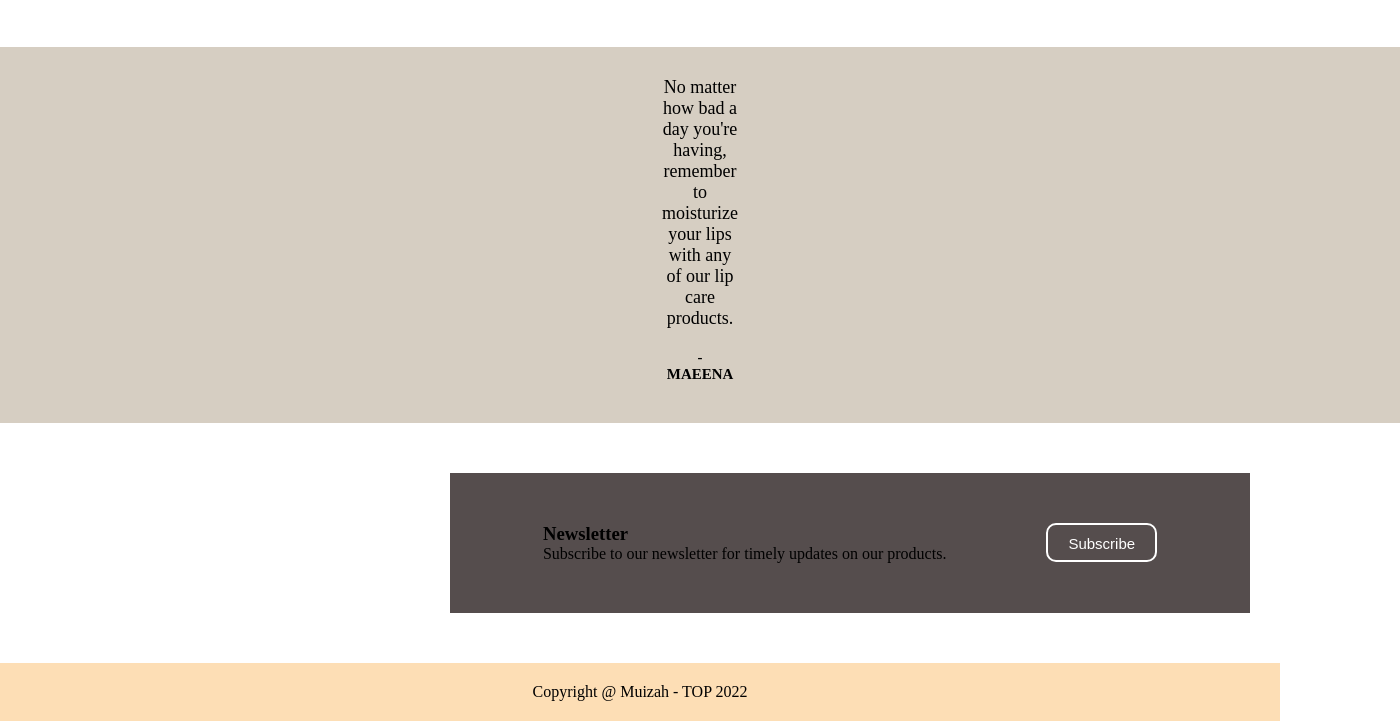
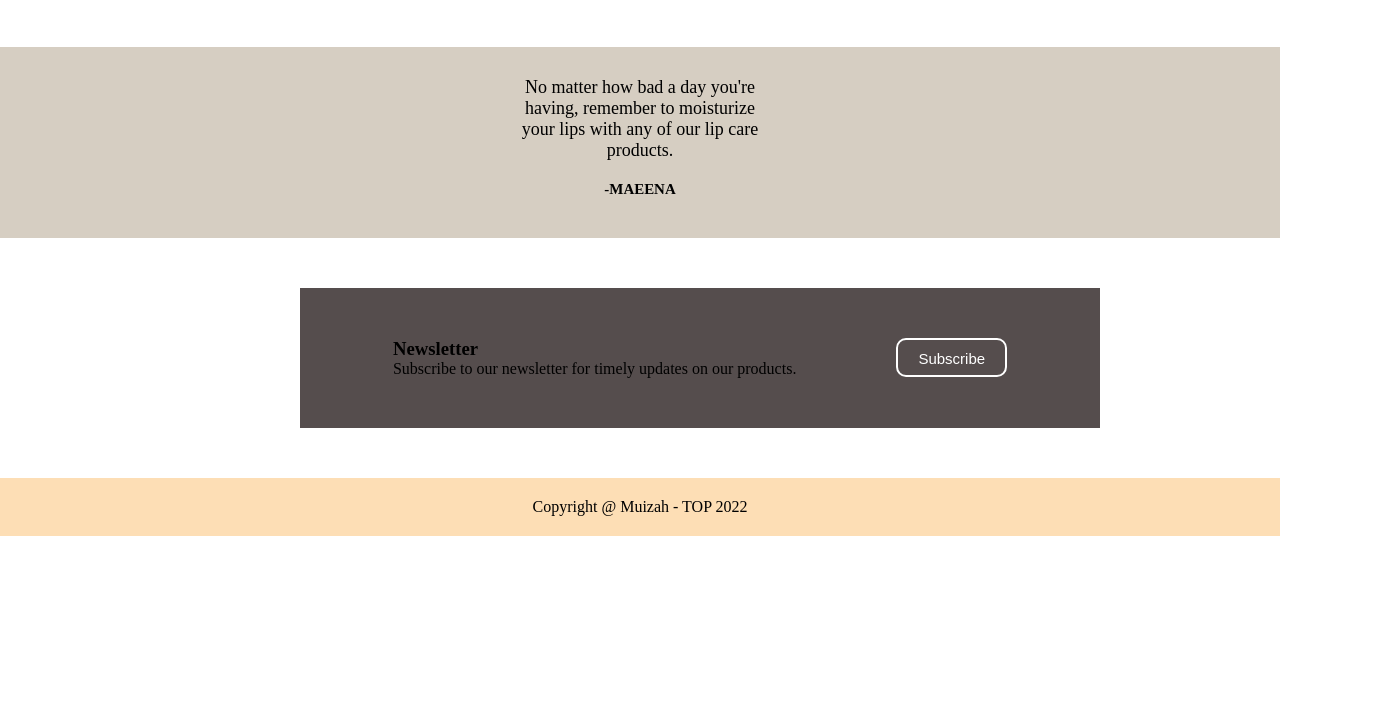
Before and after one commit to Muizah/The-Odin-Project---Landing-Page, a plain HTML site: page index.html in a window 1280 px wide. Shown: the part 618-1339 px from the top of the page, 1400 px wide, since content can reach past the window. After the commit the page ends 1154 px from the top, so only its background shows below. Drawn offline with Linux system fonts and the light colour scheme.

Commit message:
work on container centering

```diff
--- a/style.css
+++ b/style.css
@@ -72,11 +72,15 @@ a {
   flex-direction: column;
   background-color: #d6cec2;
   text-align: center;
-  padding: 30px 700px 30px 700px;
+  padding: 30px 500px 30px 500px;
   justify-content: center;
   font-size: large;
   align-items: center;
   gap: 10px;
+}
+
+.p_one {
+  width: 250px;
 }
 
 footer {
@@ -142,7 +146,7 @@ button a {
 
 .container4 {
   background-color: #ffffff;
-  padding: 50px 0 50px 450px;
+  padding: 50px 0 50px 300px;
 }
 
 .container4 button {
```
